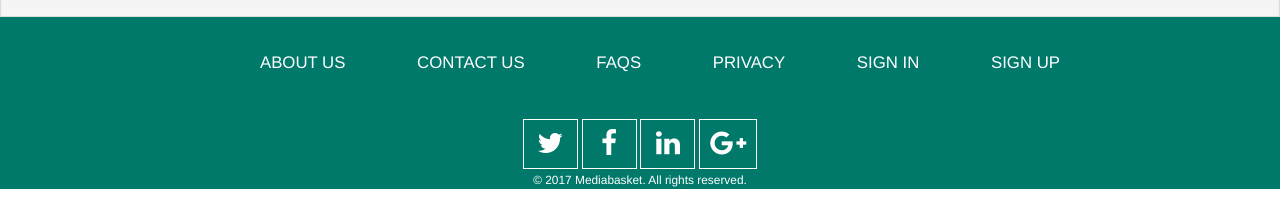
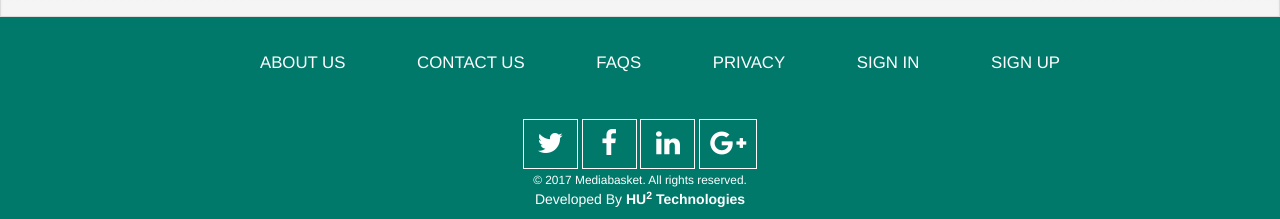
Before and after one commit to sjkurani/mbasket, a plain HTML site: page index.html in a window 1280 px wide. Shown: the part 2600-2819 px from the top of the page. Before the commit the page ends 2789 px from the top, so only its background shows below. Drawn offline with Linux system fonts and the light colour scheme.

Commit message:
Update index.html

```diff
--- a/index.html
+++ b/index.html
@@ -812,6 +812,8 @@
 
                         </div>
                         <small>© 2017 Mediabasket. All rights reserved.</small>
+
+  <center><p>Developed By <strong>HU<sup>2</sup> Technologies</strong></p></center>
                     </div>
                 </div>
             </div>
```
